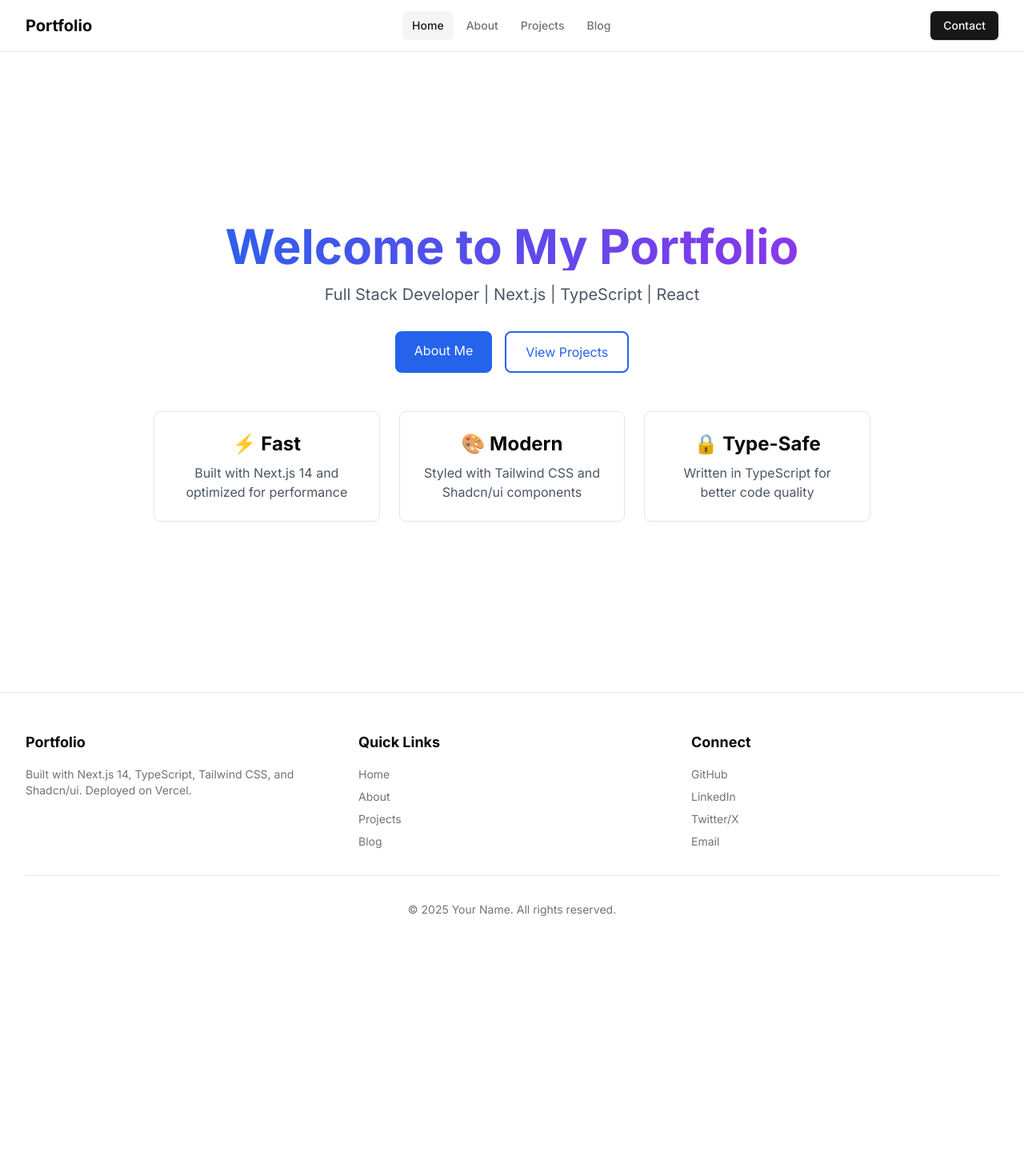
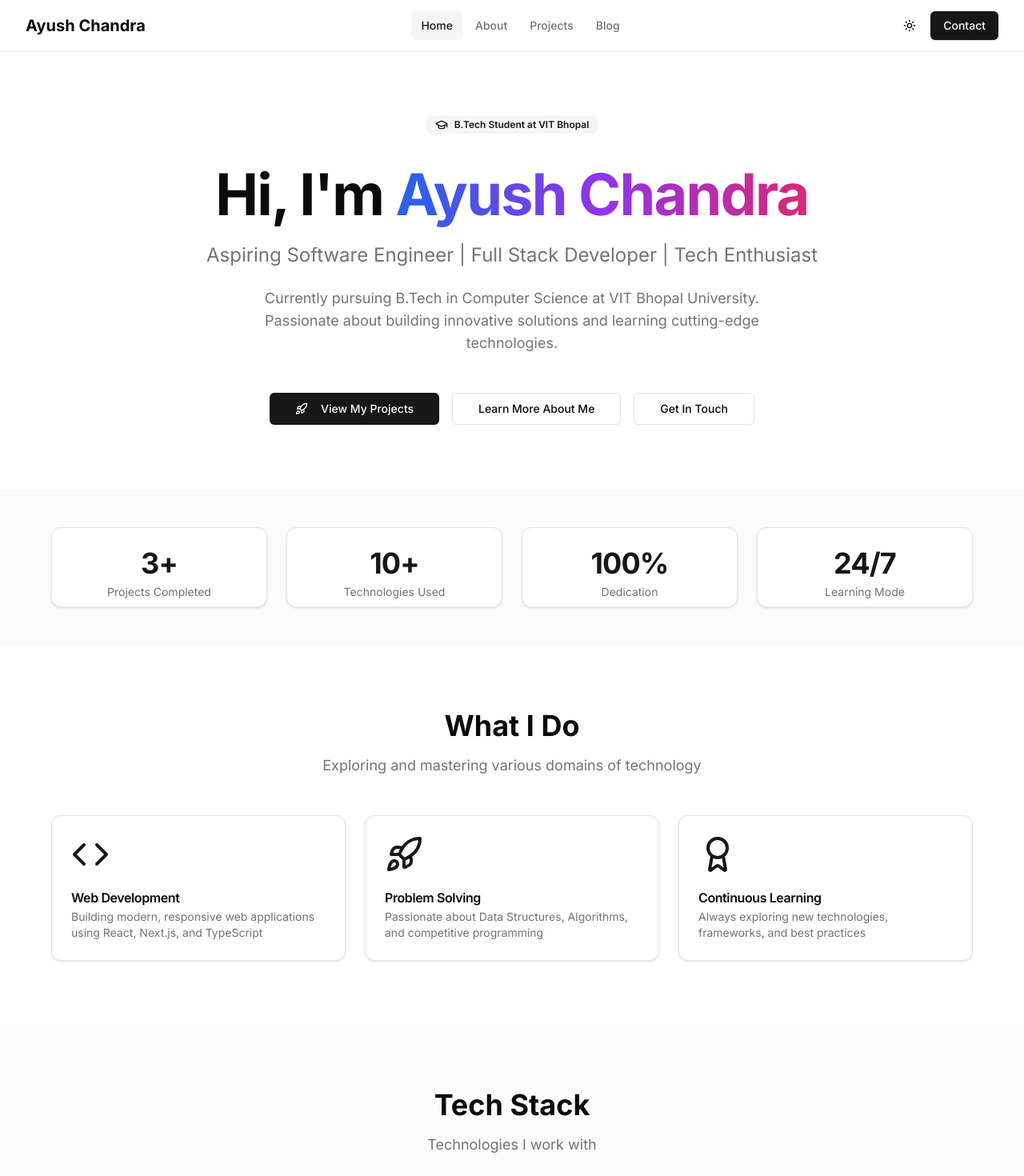
Before and after one commit to Ayushchandra416/Portfolio, a Next.js app: page / in a window 1280 px wide. Shown: the top 1470 px of the page at 80% size. Before the commit the page ends 1195 px from the top, so only its background shows below. Built offline with nearby package versions, Linux system fonts and the light colour scheme.

Commit message:
Add dark/light mode toggle and redesign homepage for VIT Bhopal student

```diff
--- a/package.json
+++ b/package.json
@@ -19,6 +19,7 @@
     "lucide-react": "^0.546.0",
     "next": "15.0.2",
     "next-sanity": "^9.12.3",
+    "next-themes": "^0.4.6",
     "react": "^18",
     "react-dom": "^18",
     "tailwind-merge": "^3.3.1",
--- a/src/app/layout.tsx
+++ b/src/app/layout.tsx
@@ -3,12 +3,13 @@ import { Inter } from "next/font/google";
 import "./globals.css";
 import Navbar from "@/components/Navbar";
 import Footer from "@/components/Footer";
+import { ThemeProvider } from "@/components/theme-provider";
 
 const inter = Inter({ subsets: ["latin"] });
 
 export const metadata: Metadata = {
-  title: "My Portfolio - Full Stack Developer",
-  description: "Modern portfolio showcasing projects and skills in Next.js, TypeScript, and more",
+  title: "Ayush Chandra - VIT Bhopal Student Portfolio",
+  description: "B.Tech student at VIT Bhopal showcasing projects, skills, and achievements in Computer Science and Technology",
 };
 
 export default function RootLayout({
@@ -17,11 +18,18 @@ export default function RootLayout({
   children: React.ReactNode;
 }>) {
   return (
-    <html lang="en">
+    <html lang="en" suppressHydrationWarning>
       <body className={`${inter.className} flex flex-col min-h-screen`}>
+        <ThemeProvider
+          attribute="class"
+          defaultTheme="system"
+          enableSystem
+          disableTransitionOnChange
+        >
         <Navbar />
         <main className="flex-grow">{children}</main>
         <Footer />
+        </ThemeProvider>
       </body>
     </html>
   );
--- a/src/app/page.tsx
+++ b/src/app/page.tsx
@@ -1,52 +1,158 @@
 import Link from "next/link";
+import { Badge } from "@/components/ui/badge";
+import { Button } from "@/components/ui/button";
+import { Card, CardContent, CardDescription, CardHeader, CardTitle } from "@/components/ui/card";
+import { GraduationCap, Code, Rocket, Award } from "lucide-react";
 
 export default function Home() {
   return (
-    <div className="min-h-screen flex flex-col items-center justify-center p-8">
-      <main className="max-w-4xl mx-auto text-center">
-        <h1 className="text-6xl font-bold mb-4 bg-gradient-to-r from-blue-600 to-purple-600 bg-clip-text text-transparent">
-          Welcome to My Portfolio
-        </h1>
-        <p className="text-xl text-gray-600 dark:text-gray-300 mb-8">
-          Full Stack Developer | Next.js | TypeScript | React
-        </p>
+    <div className="min-h-screen">
+      {/* Hero Section */}
+      <section className="py-20 px-4 sm:px-6 lg:px-8">
+        <div className="max-w-6xl mx-auto">
+          <div className="text-center space-y-6">
+            <Badge variant="secondary" className="mb-4">
+              <GraduationCap className="w-4 h-4 mr-2" />
+              B.Tech Student at VIT Bhopal
+            </Badge>
 
-        <div className="flex gap-4 justify-center mb-12">
-          <Link
-            href="/about"
-            className="px-6 py-3 bg-blue-600 text-white rounded-lg hover:bg-blue-700 transition-colors"
-          >
-            About Me
-          </Link>
-          <Link
-            href="/projects"
-            className="px-6 py-3 border-2 border-blue-600 text-blue-600 rounded-lg hover:bg-blue-50 dark:hover:bg-gray-800 transition-colors"
-          >
-            View Projects
-          </Link>
+            <h1 className="text-5xl md:text-7xl font-bold tracking-tight">
+                Hi, I&apos;m{" "}
+              <span className="bg-gradient-to-r from-blue-600 via-purple-600 to-pink-600 bg-clip-text text-transparent">
+                Ayush Chandra
+              </span>
+            </h1>
+
+            <p className="text-xl md:text-2xl text-muted-foreground max-w-3xl mx-auto">
+              Aspiring Software Engineer | Full Stack Developer | Tech Enthusiast
+            </p>
+
+            <p className="text-lg text-muted-foreground max-w-2xl mx-auto">
+              Currently pursuing B.Tech in Computer Science at VIT Bhopal University.
+              Passionate about building innovative solutions and learning cutting-edge technologies.
+            </p>
+
+            <div className="flex flex-wrap gap-4 justify-center pt-6">
+              <Button asChild size="lg">
+                <Link href="/projects">
+                  <Rocket className="mr-2 h-5 w-5" />
+                  View My Projects
+                </Link>
+              </Button>
+              <Button asChild variant="outline" size="lg">
+                <Link href="/about">
+                  Learn More About Me
+                </Link>
+              </Button>
+              <Button asChild variant="outline" size="lg">
+                <Link href="/contact">
+                  Get In Touch
+                </Link>
+              </Button>
+            </div>
+          </div>
         </div>
+      </section>
 
-        <div className="grid grid-cols-1 md:grid-cols-3 gap-6 mt-12">
-          <div className="p-6 border rounded-lg hover:shadow-lg transition-shadow">
-            <h3 className="text-2xl font-bold mb-2">⚡ Fast</h3>
-            <p className="text-gray-600 dark:text-gray-400">
-              Built with Next.js 14 and optimized for performance
+      {/* Quick Stats */}
+      <section className="py-12 px-4 sm:px-6 lg:px-8 bg-secondary/50">
+        <div className="max-w-6xl mx-auto">
+          <div className="grid grid-cols-2 md:grid-cols-4 gap-6">
+            <Card>
+              <CardHeader className="text-center pb-2">
+                <CardTitle className="text-4xl font-bold text-primary">3+</CardTitle>
+                <CardDescription>Projects Completed</CardDescription>
+              </CardHeader>
+            </Card>
+            <Card>
+              <CardHeader className="text-center pb-2">
+                <CardTitle className="text-4xl font-bold text-primary">10+</CardTitle>
+                <CardDescription>Technologies Used</CardDescription>
+              </CardHeader>
+            </Card>
+            <Card>
+              <CardHeader className="text-center pb-2">
+                <CardTitle className="text-4xl font-bold text-primary">100%</CardTitle>
+                <CardDescription>Dedication</CardDescription>
+              </CardHeader>
+            </Card>
+            <Card>
+              <CardHeader className="text-center pb-2">
+                <CardTitle className="text-4xl font-bold text-primary">24/7</CardTitle>
+                <CardDescription>Learning Mode</CardDescription>
+              </CardHeader>
+            </Card>
+          </div>
+        </div>
+      </section>
+
+      {/* What I Do */}
+      <section className="py-20 px-4 sm:px-6 lg:px-8">
+        <div className="max-w-6xl mx-auto">
+          <div className="text-center mb-12">
+            <h2 className="text-3xl md:text-4xl font-bold mb-4">What I Do</h2>
+            <p className="text-lg text-muted-foreground">
+              Exploring and mastering various domains of technology
             </p>
           </div>
-          <div className="p-6 border rounded-lg hover:shadow-lg transition-shadow">
-            <h3 className="text-2xl font-bold mb-2">🎨 Modern</h3>
-            <p className="text-gray-600 dark:text-gray-400">
-              Styled with Tailwind CSS and Shadcn/ui components
+
+          <div className="grid md:grid-cols-3 gap-6">
+            <Card className="hover:shadow-lg transition-shadow">
+              <CardHeader>
+                <Code className="w-12 h-12 mb-4 text-primary" />
+                <CardTitle>Web Development</CardTitle>
+                <CardDescription>
+                  Building modern, responsive web applications using React, Next.js, and TypeScript
+                </CardDescription>
+              </CardHeader>
+            </Card>
+
+            <Card className="hover:shadow-lg transition-shadow">
+              <CardHeader>
+                <Rocket className="w-12 h-12 mb-4 text-primary" />
+                <CardTitle>Problem Solving</CardTitle>
+                <CardDescription>
+                  Passionate about Data Structures, Algorithms, and competitive programming
+                </CardDescription>
+              </CardHeader>
+            </Card>
+
+            <Card className="hover:shadow-lg transition-shadow">
+              <CardHeader>
+                <Award className="w-12 h-12 mb-4 text-primary" />
+                <CardTitle>Continuous Learning</CardTitle>
+                <CardDescription>
+                  Always exploring new technologies, frameworks, and best practices
+                </CardDescription>
+              </CardHeader>
+            </Card>
+          </div>
+        </div>
+      </section>
+
+      {/* Tech Stack Preview */}
+      <section className="py-20 px-4 sm:px-6 lg:px-8 bg-secondary/30">
+        <div className="max-w-6xl mx-auto">
+          <div className="text-center mb-12">
+            <h2 className="text-3xl md:text-4xl font-bold mb-4">Tech Stack</h2>
+            <p className="text-lg text-muted-foreground">
+              Technologies I work with
             </p>
           </div>
-          <div className="p-6 border rounded-lg hover:shadow-lg transition-shadow">
-            <h3 className="text-2xl font-bold mb-2">🔒 Type-Safe</h3>
-            <p className="text-gray-600 dark:text-gray-400">
-              Written in TypeScript for better code quality
-            </p>
+
+          <div className="flex flex-wrap gap-3 justify-center max-w-4xl mx-auto">
+            {[
+              "JavaScript", "TypeScript", "React", "Next.js", "Node.js",
+              "Python", "C++", "Java", "HTML/CSS", "Tailwind CSS",
+              "Git", "GitHub", "VS Code", "MongoDB", "SQL"
+            ].map((tech) => (
+              <Badge key={tech} variant="secondary" className="text-sm py-2 px-4">
+                {tech}
+              </Badge>
+            ))}
           </div>
         </div>
-      </main>
+      </section>
     </div>
   );
 }
--- a/src/components/Navbar.tsx
+++ b/src/components/Navbar.tsx
@@ -3,6 +3,7 @@
 import Link from "next/link";
 import { usePathname } from "next/navigation";
 import { Button } from "@/components/ui/button";
+import { ThemeToggle } from "@/components/theme-toggle";
 
 const navigation = [
   { name: "Home", href: "/" },
@@ -20,7 +21,7 @@ export default function Navbar() {
         <div className="flex items-center justify-between h-16">
           {/* Logo */}
           <Link href="/" className="text-xl font-bold">
-            Portfolio
+            Ayush Chandra
           </Link>
 
           {/* Navigation Links */}
@@ -44,9 +45,12 @@ export default function Navbar() {
           </div>
 
           {/* CTA Button */}
-          <Button asChild>
+          <div className="flex items-center gap-2">
+            <ThemeToggle />
+            <Button asChild>
             <Link href="/contact">Contact</Link>
           </Button>
+          </div>
         </div>
       </div>
     </nav>
--- /dev/null
+++ b/src/components/theme-provider.tsx
@@ -0,0 +1,11 @@
+"use client";
+
+import * as React from "react";
+import { ThemeProvider as NextThemesProvider } from "next-themes";
+
+export function ThemeProvider({
+  children,
+  ...props
+}: React.ComponentProps<typeof NextThemesProvider>) {
+  return <NextThemesProvider {...props}>{children}</NextThemesProvider>;
+}
--- /dev/null
+++ b/src/components/theme-toggle.tsx
@@ -0,0 +1,33 @@
+"use client";
+
+import * as React from "react";
+import { Moon, Sun } from "lucide-react";
+import { useTheme } from "next-themes";
+import { Button } from "@/components/ui/button";
+
+export function ThemeToggle() {
+  const { theme, setTheme } = useTheme();
+  const [mounted, setMounted] = React.useState(false);
+
+  // Avoid hydration mismatch
+  React.useEffect(() => {
+    setMounted(true);
+  }, []);
+
+  if (!mounted) {
+    return null;
+  }
+
+  return (
+    <Button
+      variant="ghost"
+      size="icon"
+      onClick={() => setTheme(theme === "dark" ? "light" : "dark")}
+      className="rounded-full"
+    >
+      <Sun className="h-5 w-5 rotate-0 scale-100 transition-all dark:-rotate-90 dark:scale-0" />
+      <Moon className="absolute h-5 w-5 rotate-90 scale-0 transition-all dark:rotate-0 dark:scale-100" />
+      <span className="sr-only">Toggle theme</span>
+    </Button>
+  );
+}
```
Also changed, not shown: 1 other file (tests, documents, lock files or other folders).
